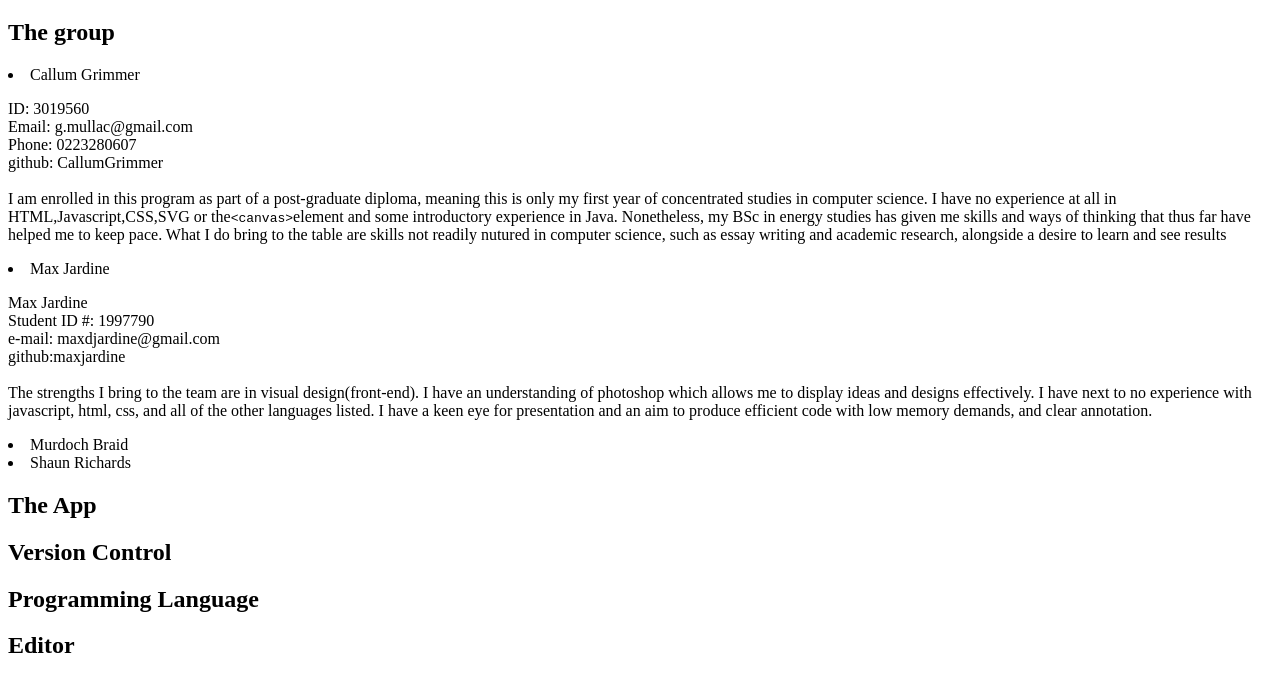
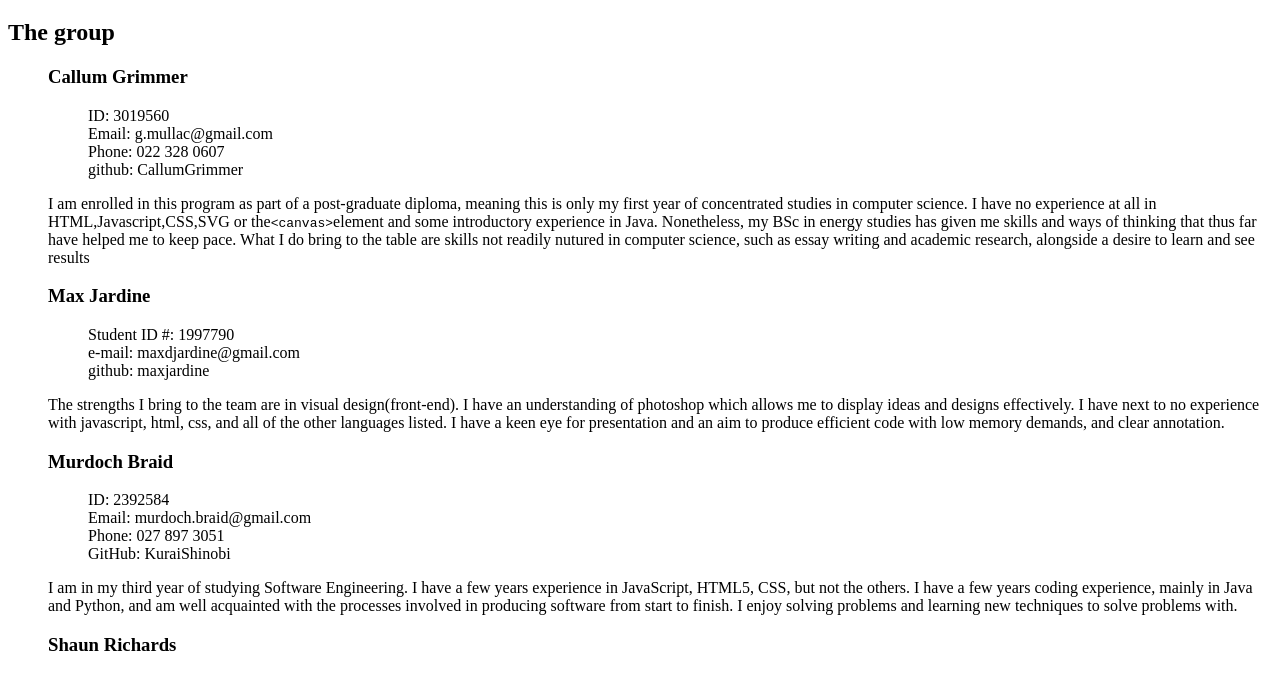
Before and after one commit to Richroids/COSC345, a plain HTML site: page index.html in a window 1280 px wide. Shown: the part 61-734 px from the top of the page. Drawn offline with Linux system fonts and the light colour scheme.

Commit message:
Added my info to index, moved style to style folder, reshuffled some of the info

```diff
--- a/index.html
+++ b/index.html
@@ -18,27 +18,38 @@
     <body>
         <h1>Assignmement 1</h1>
         <h2>The group</h2>
-        <u1>
-            <li>Callum Grimmer</li>
+        <ul>
+            <li><h3>Callum Grimmer</h3></li>
+            <ul>
+                <li>ID: 3019560</li>
+                <li>Email: g.mullac@gmail.com</li>
+                <li>Phone: 022 328 0607</li>
+                <li>github: CallumGrimmer</li>
+            </ul>
             <p>
-                ID: 3019560<br>
-                Email: g.mullac@gmail.com<br>
-                Phone: 0223280607<br>
-                github: CallumGrimmer<br>
-                <br>
                 I am enrolled in this program as part of a post-graduate diploma, meaning this is only my first year of concentrated studies in computer science. I have no experience at all in HTML,Javascript,CSS,SVG or the<code>&lt;canvas&gt;</code>element and some introductory experience in Java. Nonetheless, my BSc in energy studies has given me skills and ways of thinking that thus far have helped me to keep pace. What I do bring to the table are skills not readily nutured in computer science, such as essay writing and academic research, alongside a desire to learn and see results
             </p>
-            <li>Max Jardine</li>
+            <li><h3>Max Jardine</h3></li>
+            <ul>
+                <li>Student ID #: 1997790</li>
+                <li>e-mail: maxdjardine@gmail.com</li>
+                <li>github: maxjardine</li>
+            </ul>
             <p>
-                Max Jardine<br>
-                Student ID #: 1997790<br>
-                e-mail: maxdjardine@gmail.com<br>
-                github:maxjardine<br>
-                <br>
                 The strengths I bring to the team are in visual design(front-end). I have an understanding of photoshop which allows me to display ideas and designs effectively. I have next to no experience with javascript, html, css, and all of the other languages listed. I have a keen eye for presentation and an aim to produce efficient code with low memory demands, and clear annotation.
             </p>
-            <li>Murdoch Braid</li>
-            <li>Shaun Richards</li>
+            <li><h3>Murdoch Braid</h3></li>
+            <ul>
+                <li>ID: 2392584</li>
+                <li>Email: murdoch.braid@gmail.com</li>
+                <li>Phone: 027 897 3051</li>
+                <li>GitHub: KuraiShinobi</li>
+            </ul>
+            <p>
+            I am in my third year of studying Software Engineering. I have a few years experience in JavaScript, HTML5, CSS, but not the others. I have a few years coding experience, mainly in Java and Python, and am well acquainted with the processes involved in producing software from start to finish. I enjoy solving problems and learning new techniques to solve problems with.
+            </p>
+            <li><h3>Shaun Richards</h3></li>
+        </ul>
         <h2>The App</h2>
         <h2>Version Control</h2>
         <h2>Programming Language</h2>
--- a/style/style.css
+++ b/style/style.css
@@ -2,3 +2,10 @@
 ul li {
     list-style: none;
 }
+table, th, td {
+    border: 1px solid black;
+    border-collapse: collapse;
+}
+th, td {
+    padding: 15px;
+}
```
